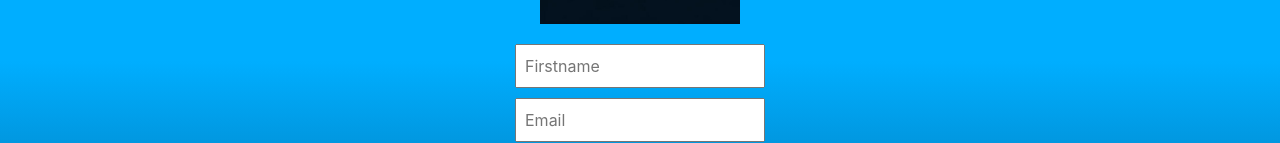
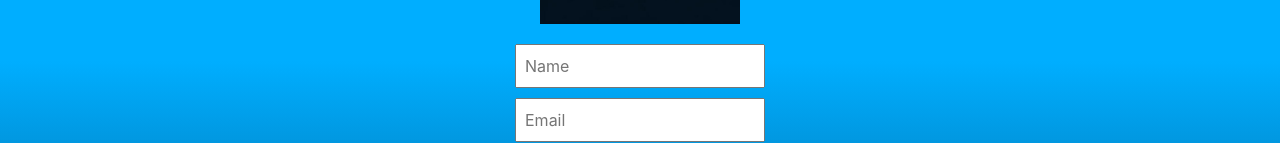
Before and after one commit to angelohoeung/Cybersecurity-Training-Platform, a React (Vite) app: page /signup in a window 1280 px wide. Shown: the part 339-482 px from the top of the page. Built offline with nearby package versions, Linux system fonts and the light colour scheme.

Commit message:
change fullname to name

```diff
--- a/src/pages/SignUp.jsx
+++ b/src/pages/SignUp.jsx
@@ -51,7 +51,7 @@ const SignUp = () => {
       <img src="images/cyberguard.jpg" alt="Cyberguard" className="logo" />
       <form className="login-form" onSubmit={handleSubmit}>
         <input
-          placeholder='Firstname'
+          placeholder='Name'
           name='firstName'
           onChange={handleChange}
         />
```
